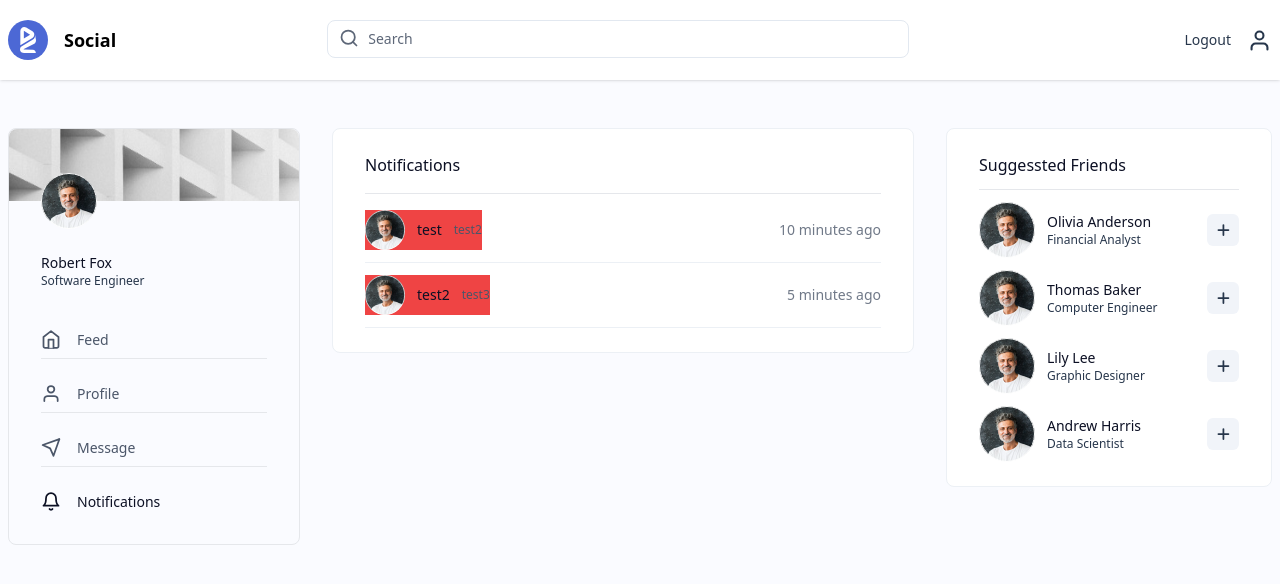
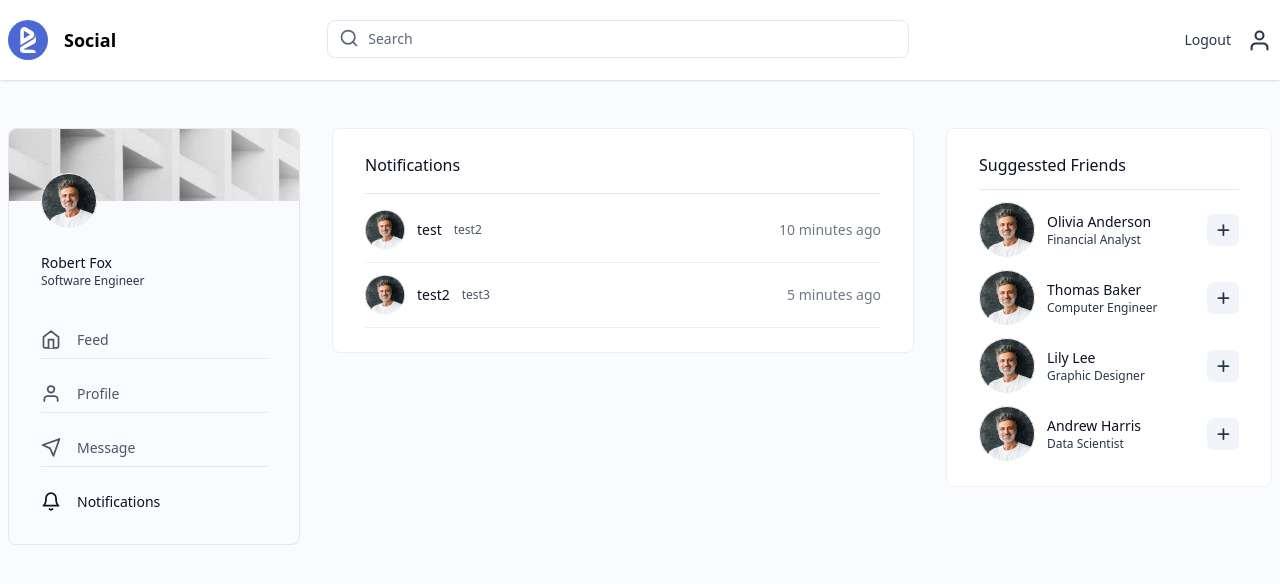
Before and after one commit to Ceyhunnnn/Social-Media-Frontend, a Next.js app: page /notification in a window 1280 px wide. Shown: the top 584 px of the page. Built offline with nearby package versions, Linux system fonts and the light colour scheme.

Commit message:
bg color removed

```diff
--- a/components/notification/NotificationCard.js
+++ b/components/notification/NotificationCard.js
@@ -3,7 +3,7 @@ import Profile from "../icons/Profile";
 const NotificationCard = ({ title, createdAt, content }) => {
   return (
     <div className="flex justify-between items-center border-b border-gray-30 pb-3">
-      <div className="flex gap-x-3 items-center bg-red-500 ">
+      <div className="flex gap-x-3 items-center">
         <Profile width={40} height={40} />
         <h1 className="text-sm text-black-90">{title}</h1>
         <h2 className="text-xs text-black-60">{content}</h2>
```
